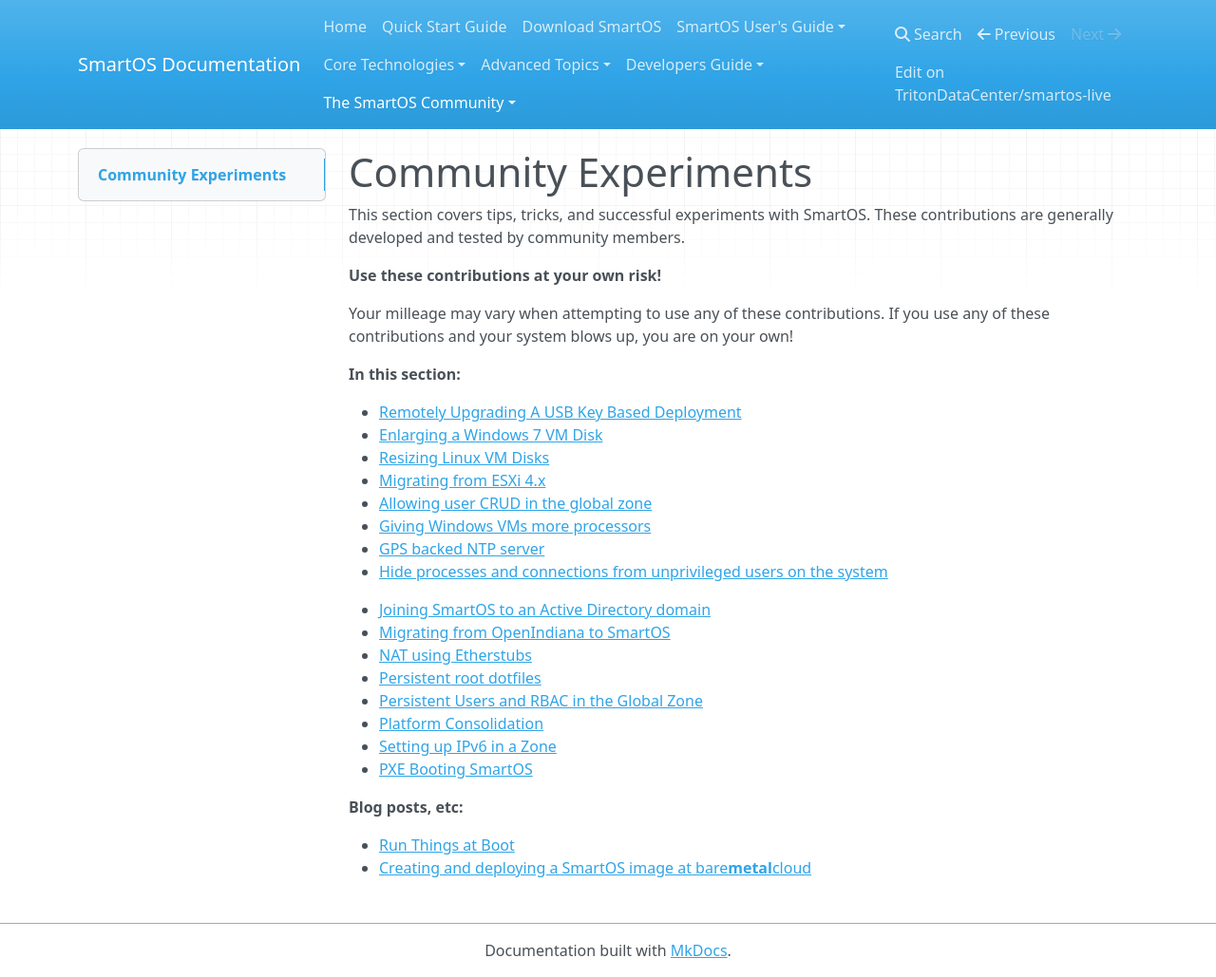
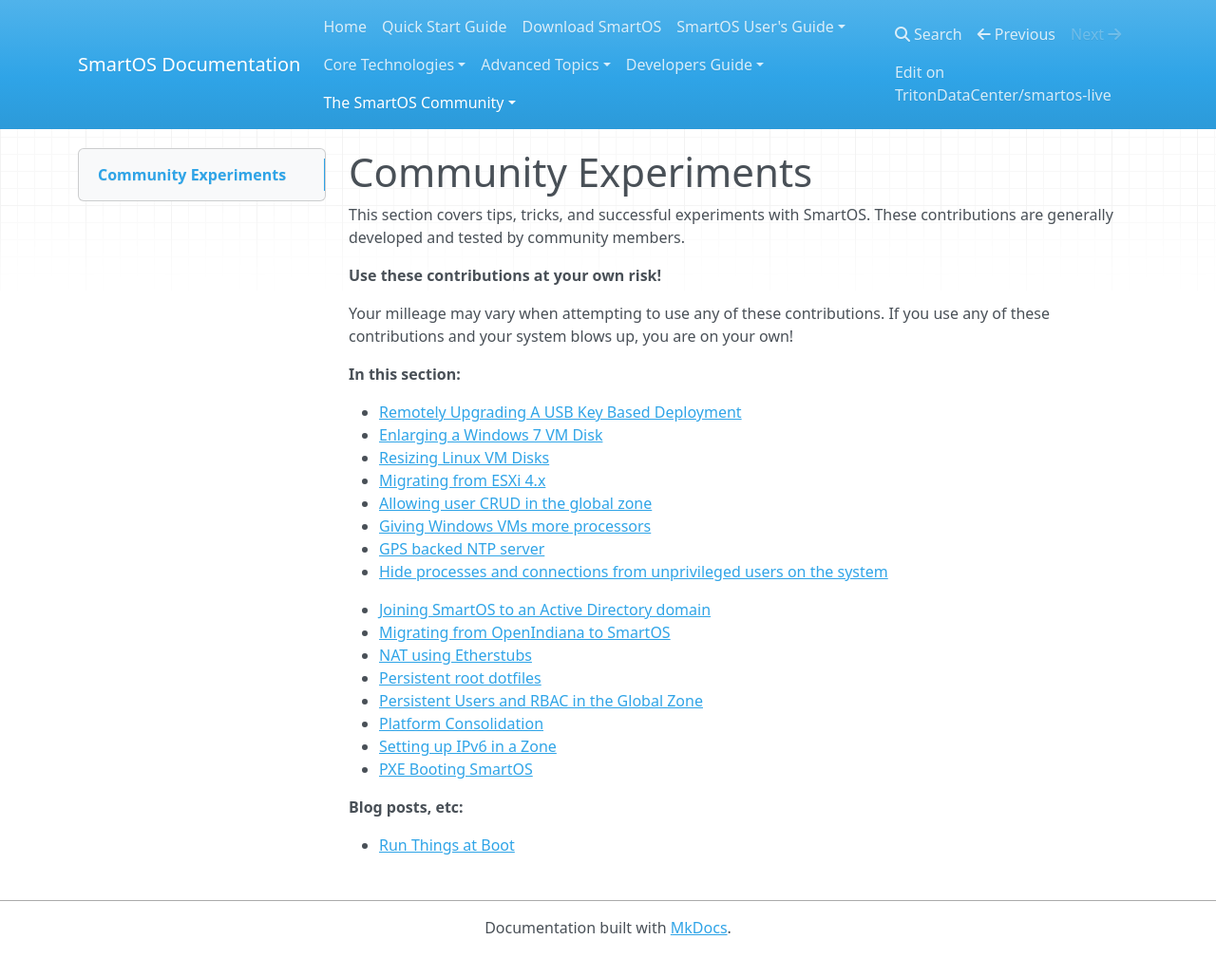
Before and after one commit to TritonDataCenter/smartos-docs, an MkDocs documentation site: the page built from docs/community-experiments.md, in a window 1280 px wide and 1029 px high. Shown: the whole window at 95% size. Built offline with MkDocs 1.6.1, drawn with Linux system fonts in a browser that asks for light colours; nearby versions of some CDN libraries.

Commit message:
Remove defunct baremetalcloud.com link in community-experiments.md

```diff
--- a/docs/community-experiments.md
+++ b/docs/community-experiments.md
@@ -35,4 +35,3 @@
 **Blog posts, etc:**
 
 - [Run Things at Boot](http://www.psychicfriends.net/blog/archives/2012/03/21/smartosorg_run_things_at_boot.html)
-- [Creating and deploying a SmartOS image at bare**metal**cloud](http://documentation.baremetalcloud.com/display/bmc/SmartOS)
```
